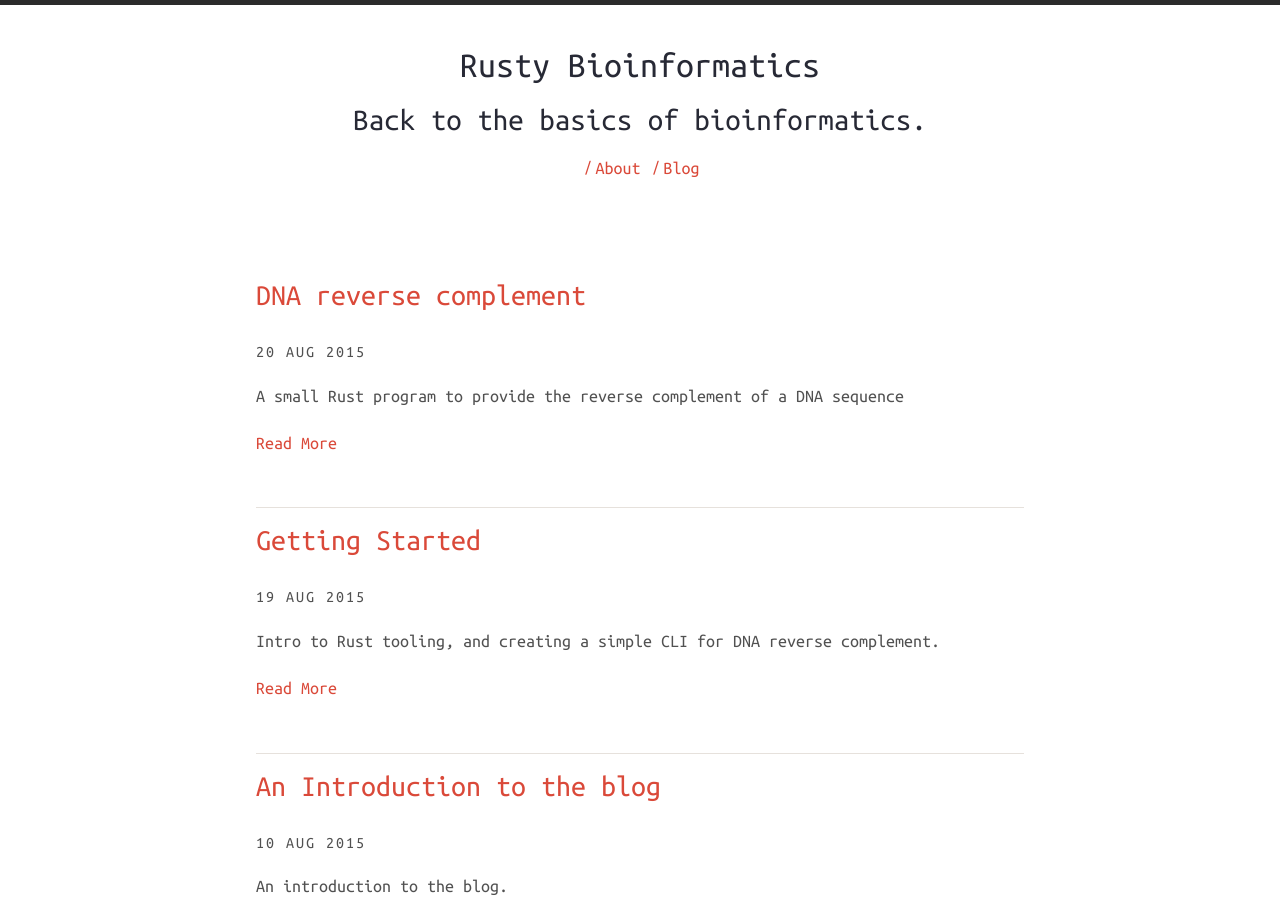
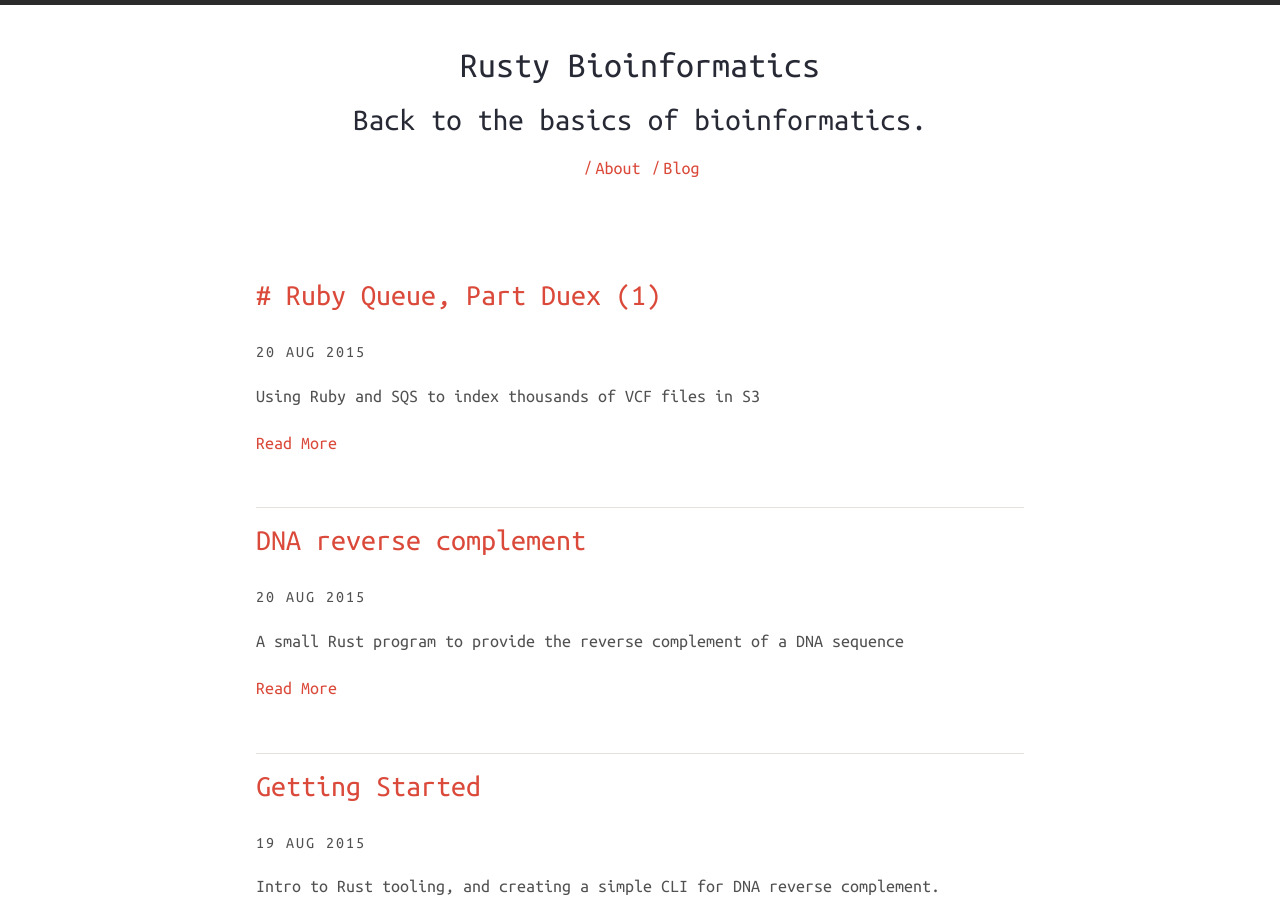
Before and after one commit to delagoya/rusty-bio, a Jekyll site: the page built from index.html, in a window 1280 px wide and 900 px high. Built offline with Jekyll 4.4.1, drawn with Linux system fonts in a browser that asks for light colours; nearby versions of some CDN libraries; Markdown is read by kramdown in place of the engine named in the settings; part of the change alters nothing that is shown.

Commit message:
first part of ruby queue

````diff
--- a/_includes/google-analytics.html
+++ b/_includes/google-analytics.html
@@ -9,5 +9,4 @@
   ga('send', 'pageview');
 
 </script>
-
 {% endif %}
--- /dev/null
+++ b/_posts/2015-08-29-ruby-queue-redeux-1.md
@@ -0,0 +1,65 @@
+---
+layout: post
+title:  "# Ruby Queue, Part Duex (1)"
+date:  2015-08-20 14:55:57 -0400
+categories:
+- blog
+- ruby
+- bioinformatics
+permalink: ruby-queue-redeux-1
+description: Using Ruby and SQS to index thousands of VCF files in S3
+
+---
+
+
+A while back, I had written a [post](http://defsci.blogspot.com/2010/01/ruby-aws-easy-map-reduce.html) on using Ruby to create a simple system to process FASTA files using BLAT. That post relied on [CloudCrowd](https://github.com/documentcloud/cloud-crowd), an open-source parallel processing using a Map-Reduce style application. While simple enough, the system relies on a central server and RDMS to handle job submission and distribution, and communications with nodes.
+
+I this example, we will use [Amazon Simple Queue Service (SQS)](http://aws.amazon.com/sqs/) to coordinate the list of files that need to be processed by our worker nodes. We will also boostrap an EC2 instance using [instance user data](http://docs.aws.amazon.com/AWSEC2/latest/UserGuide/ec2-instance-metadata.html#instancedata-add-user-data) to start our processes that check the SQS queue for work items.
+
+Since this is revamp of an older post, I'll use Ruby and the AWS Ruby SDK to interact with the systems.
+
+Our goal is to **index thousands of [VCF files](https://www.broadinstitute.org/igv/viewing_vcf_files) stored in S3**. The indexing will be done using [bcftools](https://samtools.github.io/bcftools/bcftools.html) and the index will be stored back into S3 using the originating key as the prefix for the index file.
+
+## Step 1: Create SQS queues
+
+Here we will use the [AWS CLI](http://aws.amazon.com/cli/) to create the work and error queues that we will use later:
+
+
+```sh
+
+## Create the two queues
+aws sqs create-queue --queue-name vcfindex
+{
+    "QueueUrl": "https://queue.amazonaws.com/XXXXXXXXXXXX/vcfindex"
+}
+aws sqs create-queue --queue-name vcfindex-error
+{
+    "QueueUrl": "https://queue.amazonaws.com/XXXXXXXXXXXX/vcfindex-error"
+}
+
+## Get the QueueArn for the error queue
+aws sqs get-queue-attributes  --queue-url "https://queue.amazonaws.com/XXXXXXXXXXXX/vcfindex-error" --attribute-names QueueArn
+{
+    "Attributes": {
+        "QueueArn": "arn:aws:sqs:us-east-1:XXXXXXXXXXXX:vcfindex-error"
+    }
+}
+
+## Set the error queue as the dead letter queue for the primary one
+aws sqs set-queue-attributes --queue-url   "https://queue.amazonaws.com/XXXXXXXXXXXX/vcfindex"   --attributes '{"RedrivePolicy": "{ \"deadLetterTargetArn\": \"arn:aws:sqs:us-east-1:XXXXXXXXXXXX:vcfindex-error\", \"maxReceiveCount\": 2}" }'
+
+```
+
+
+
+Take note of the two queue URLs above as we will need them for the later steps. If you forget them it is easy enough to get the queue url like so:
+
+
+```sh
+
+aws sqs get-queue-url --queue-name vcfindex
+
+```
+
+
+In next installment, we will be
````
